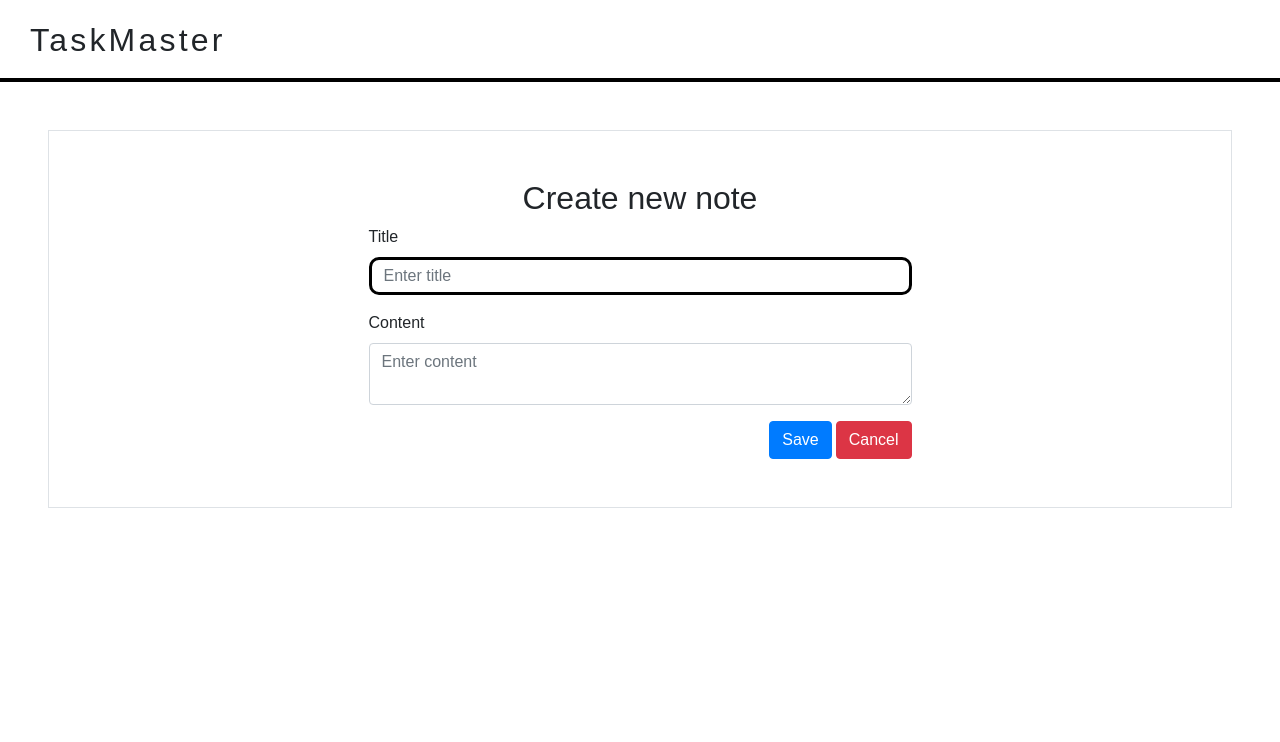
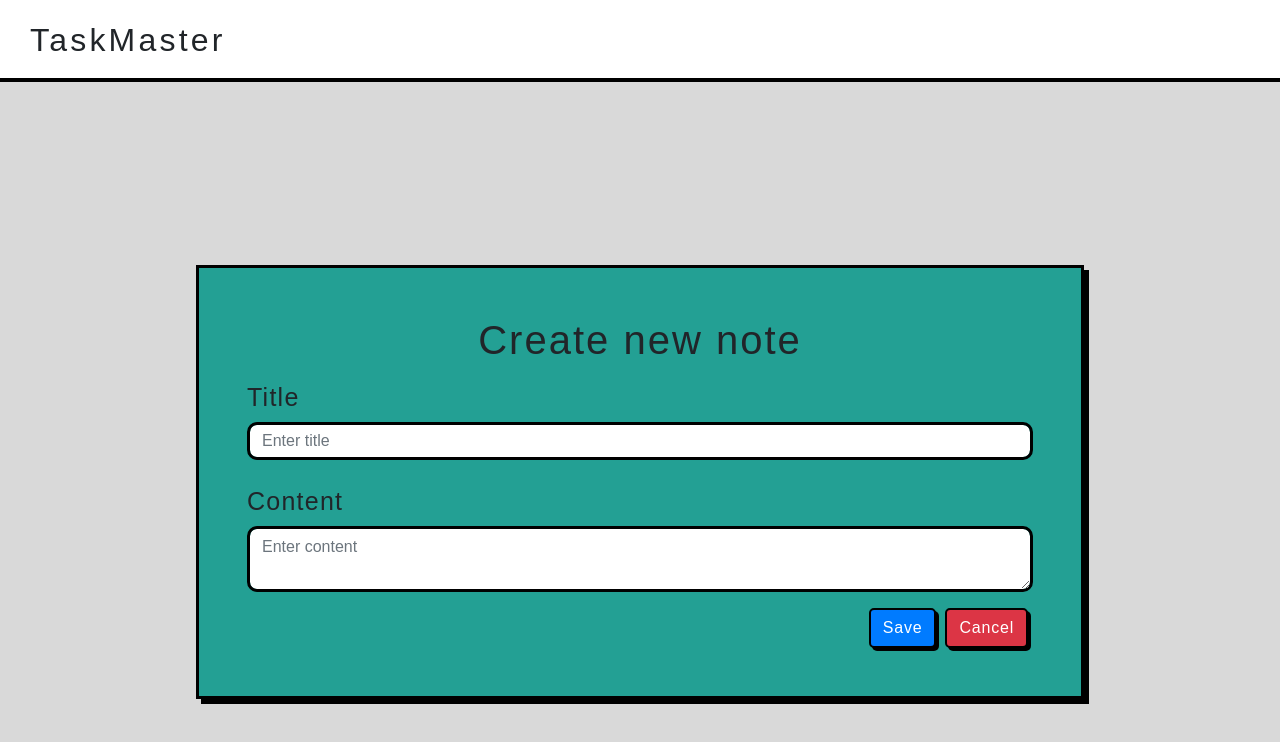
Before and after one commit to edmarjames/TaskMaster, a plain HTML site: page index.html at #!/create-note in a window 1280 px wide. Drawn offline with nearby package versions, Linux system fonts and the light colour scheme; some packages are replaced by stand-ins of ours; no server answers.

Commit message:
Add styling to create new note page

```diff
--- a/index.css
+++ b/index.css
@@ -386,7 +386,7 @@ input[type="submit"]:hover{
 
 .task-container, .note-container,
 .task-view-container, .create-task-container,
-.note-view-container {
+.note-view-container, .create-note-container {
     position: relative;
     width: 100%;
     background: #D9D9D9;
@@ -423,20 +423,21 @@ input[type="submit"]:hover{
 input[id="title"], input[id="title"]:focus,
 textarea[id="description"], textarea[id="description"]:focus,
 input[id="deadline"], input[id="deadline"]:focus,
-input[id="status"], input[id="status"]:focus {
+input[id="status"], input[id="status"]:focus,
+textarea[id="content"], textarea[id="content"]:focus {
     border-radius: 10px;
     border: 3px solid black;
 }
 
 .task-view-form, .create-task-form,
-.note-view-form {
+.note-view-form, .create-note-form {
     background: #23A094;
     border: 3px solid black;
     box-shadow: 5px 5px 0 black;
 }
 
 .task-view-form label, .create-task-form label,
-.note-view-form label {
+.note-view-form label, .create-note-form label {
     font-weight: 400;
     font-size: 25px;
     line-height: 20px;
@@ -446,7 +447,8 @@ input[id="status"], input[id="status"]:focus {
 
 .task-view-form button, .task-view-form button:hover, .task-view-form button:disabled,
 .create-task-form button, .create-task-form button:hover,
-.note-view-form button, .note-view-form button:hover, .note-view-form button:disabled {
+.note-view-form button, .note-view-form button:hover, .note-view-form button:disabled,
+.create-note-form button, .create-note-form button:hover {
     border: 2px solid black;
     box-shadow: 3px 3px 0 black;
     border-radius: 5px;
@@ -456,7 +458,7 @@ input[id="status"], input[id="status"]:focus {
     margin: 0 5px;
 }
 
-.create-task-title {
+.create-task-title, .create-note-title {
     letter-spacing: 0.05em;
     font-size: 2.5em;
 }
--- a/views/createNote.html
+++ b/views/createNote.html
@@ -1,11 +1,11 @@
-<div class="d-flex flex-column justify-content-center align-items-center p-5 m-5 border">
-    <h2>Create new note</h2>
+<div class="create-note-container d-flex flex-column justify-content-center align-items-center p-5">
 
     <div ng-if="noteErrorMessage" class="alert alert-danger alert-dismissible fade show w-50" role="alert" id="note-error">
       {{ noteErrorMessage }}
     </div>
 
-    <form ng-submit="createNote()" class="w-50">
+    <form ng-submit="createNote()" class="create-note-form w-75 p-5">
+        <h2 class="text-center create-note-title">Create new note</h2>
         <div class="form-group">
           <label for="title">Title</label>
           <input ng-model="newNote.title" type="text" class="form-control" id="title" placeholder="Enter title">
```
